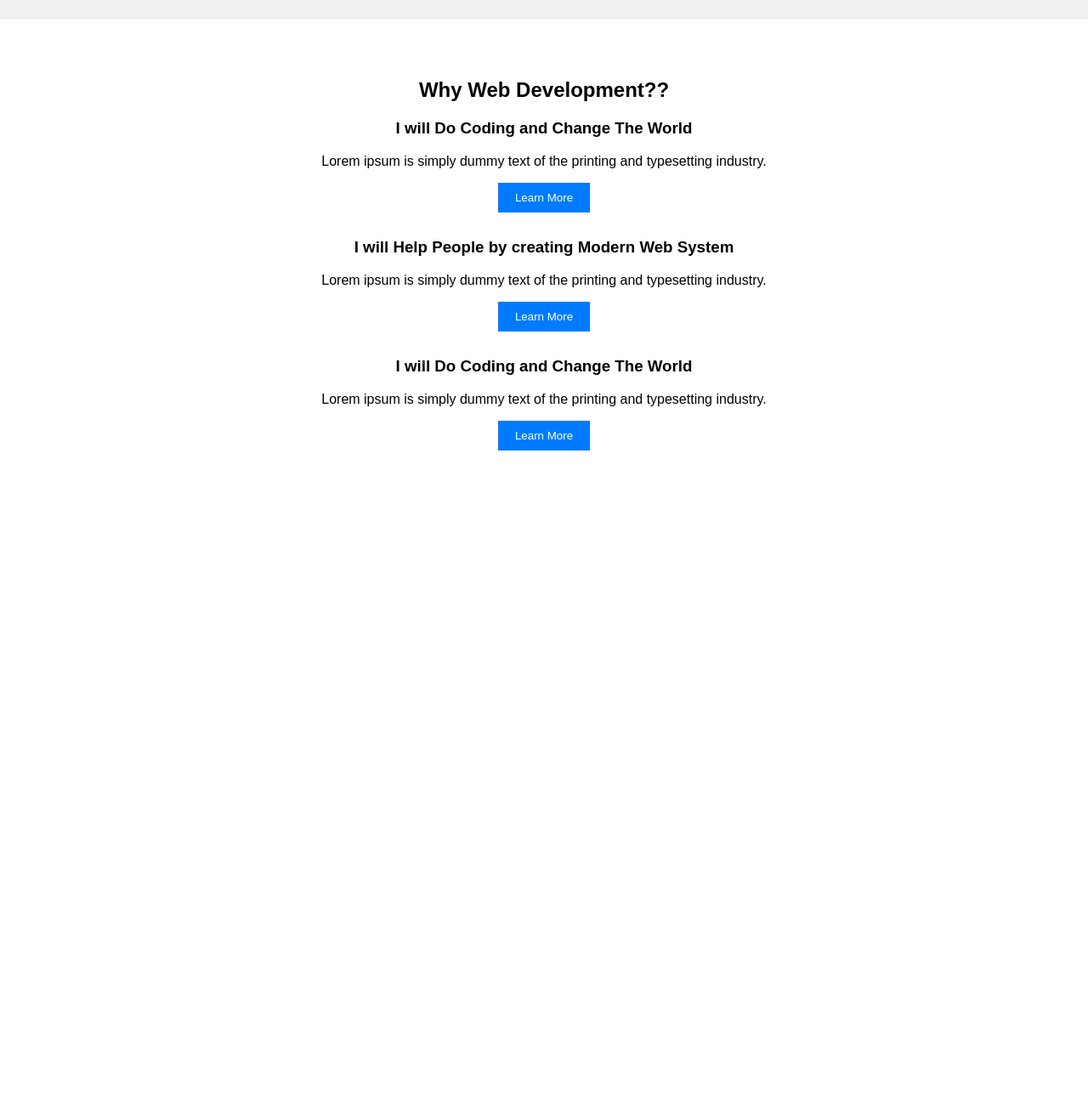
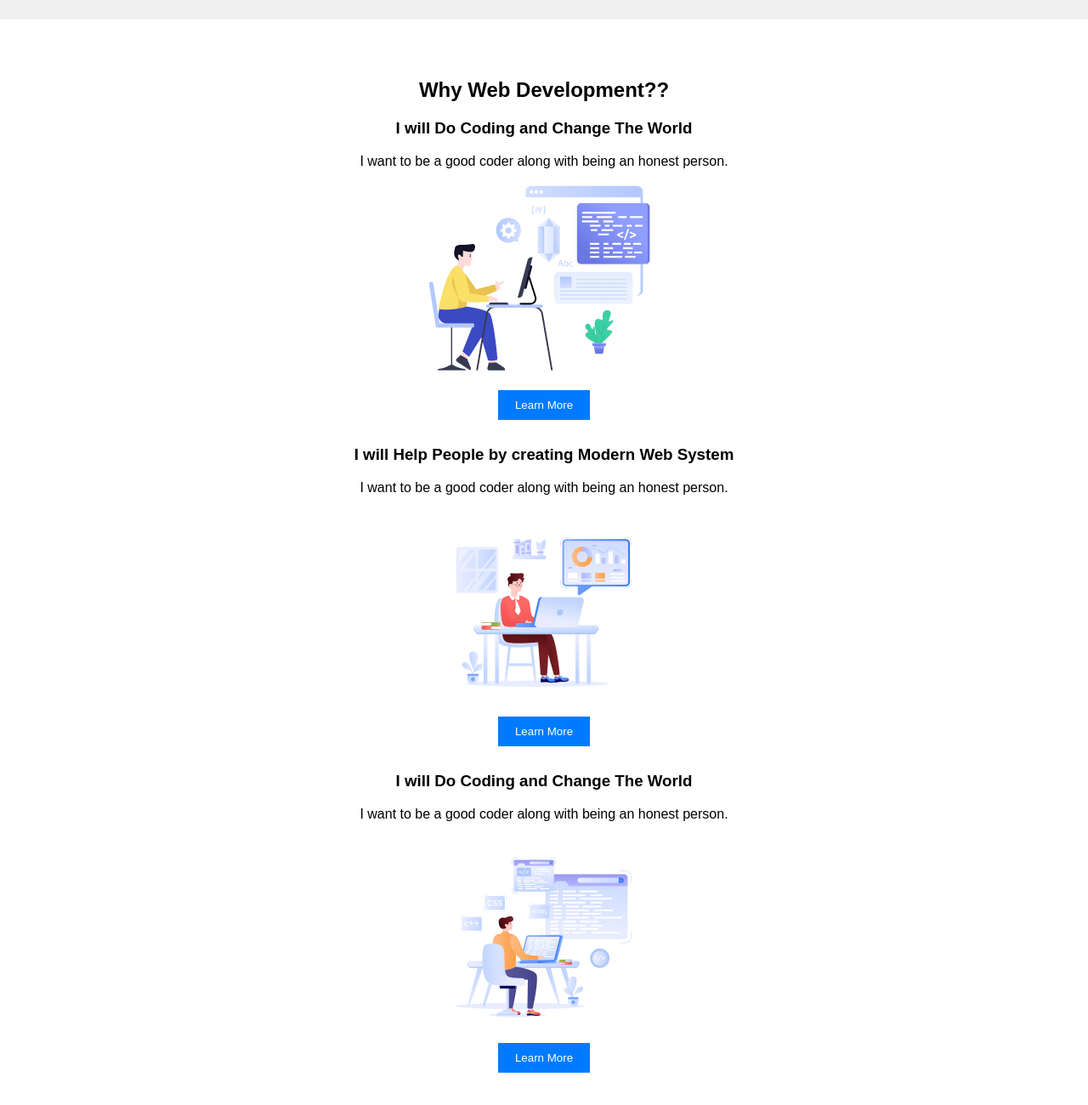
Before and after one commit to mim97/assignment-1, a plain HTML site: page index.html in a window 1280 px wide. Shown: the part 1273-2573 px from the top of the page at 85% size. Before the commit the page ends 1883 px from the top, so only its background shows below. Drawn offline with Linux system fonts and the light colour scheme.

Commit message:
added second commit with images

```diff
--- a/index.html
+++ b/index.html
@@ -24,17 +24,26 @@
         <h2>Why Web Development??</h2>
         <div class="reason">
             <h3>I will Do Coding and Change The World</h3>
-            <p>Lorem ipsum is simply dummy text of the printing and typesetting industry.</p>
+            <p>I want to be a good coder along with being an honest person.</p>
+            <div>
+                <img src="assets/Layer_1.png" alt="">
+            </div>
             <button>Learn More</button>
         </div>
         <div class="reason">
             <h3>I will Help People by creating Modern Web System</h3>
-            <p>Lorem ipsum is simply dummy text of the printing and typesetting industry.</p>
+            <p>I want to be a good coder along with being an honest person.</p>
+            <div>
+                <img src="assets/Group 3.png" alt="">
+            </div>
             <button>Learn More</button>
         </div>
         <div class="reason">
             <h3>I will Do Coding and Change The World</h3>
-            <p>Lorem ipsum is simply dummy text of the printing and typesetting industry.</p>
+            <p>I want to be a good coder along with being an honest person.</p>
+            <div>
+                <img src="assets/Group 4.png" alt="">
+            </div>
             <button>Learn More</button>
         </div>
 
```
